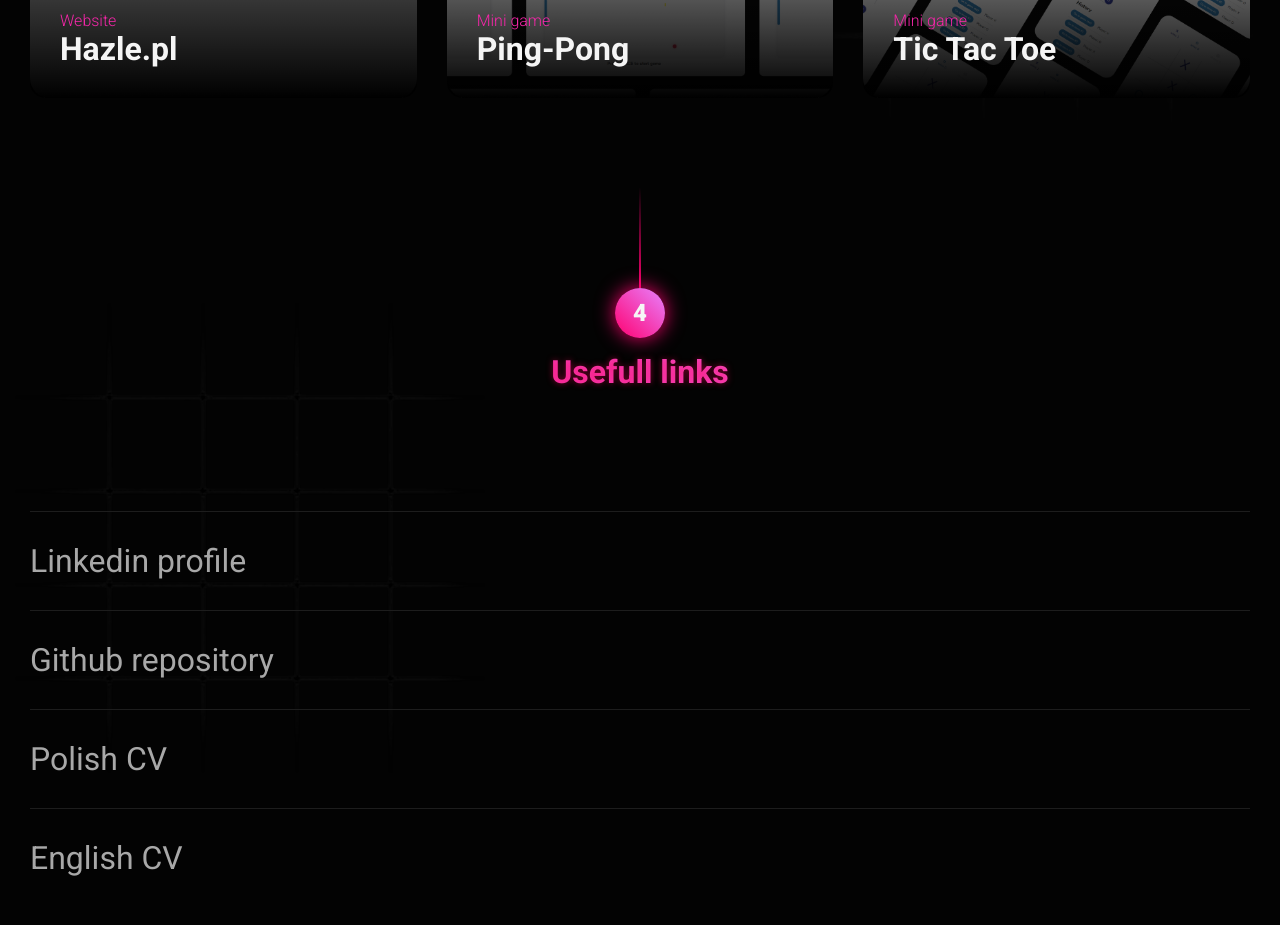
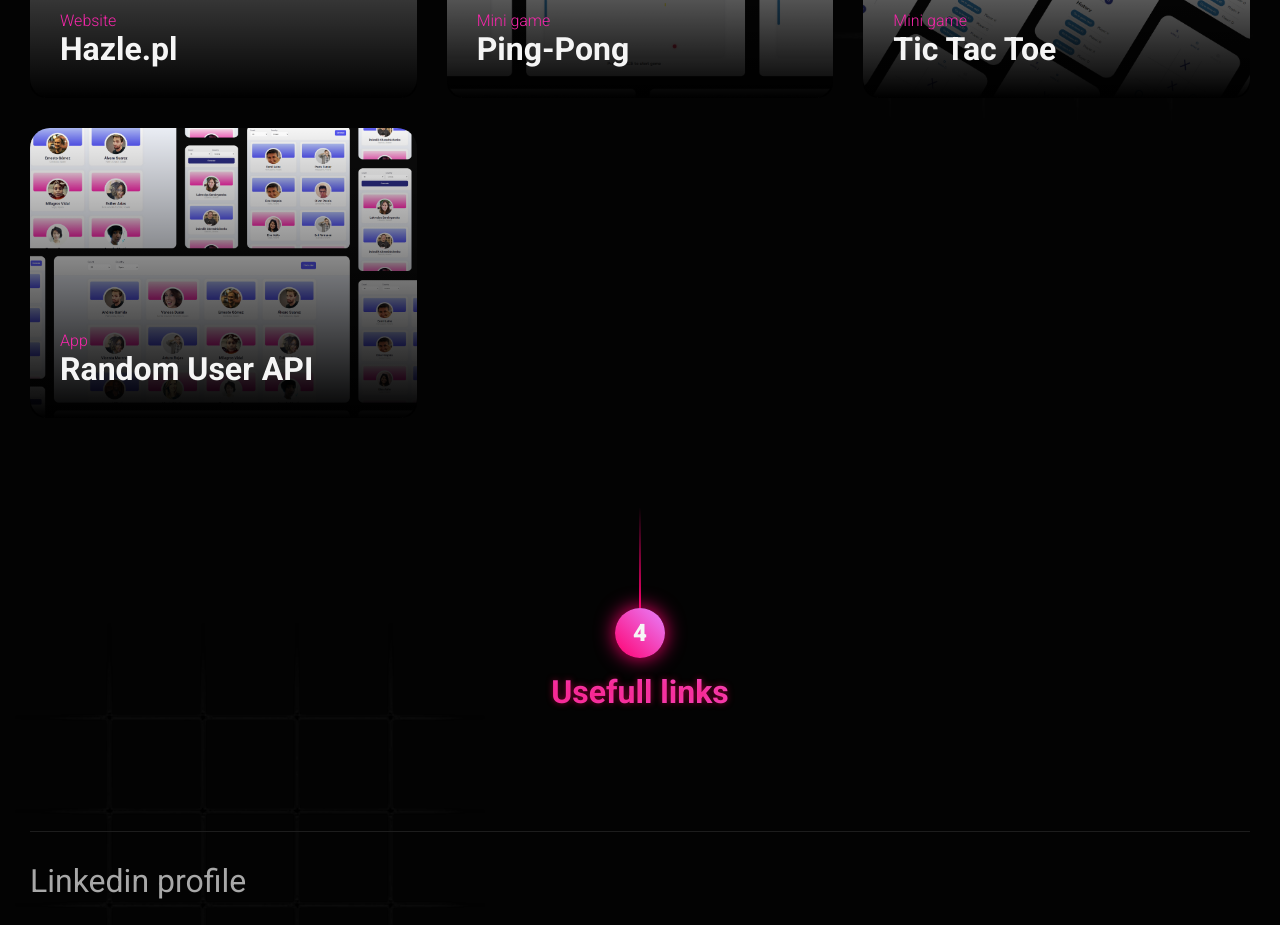
Before and after one commit to hazle-pl/wojciech-borzecki-portfolio, a React (Vite) app: page / in a window 1280 px wide. Shown: the part 2640-3565 px from the top of the page. Built offline with nearby package versions, Linux system fonts and the light colour scheme; grey boxes are pictures that could not be loaded.

Commit message:
added randomuser api app

```diff
--- a/src/routes/Home.tsx
+++ b/src/routes/Home.tsx
@@ -92,6 +92,14 @@
                 <h2>Tic Tac Toe</h2>
               </RichText>
             </Card>
+            <Card id="id1" href="https://random-user-api-nine.vercel.app/">
+            <img src="../img/randomuser-bg.jpg"/>
+              <span className="overlay"/>
+              <RichText>
+                <h4>App</h4>
+                <h2>Random User API</h2>
+              </RichText>
+            </Card>
           </Grid>
         </RichText>
       </ContentContainer>
```
Also changed, not shown: public/img/randomuser-bg.jpg (added).
